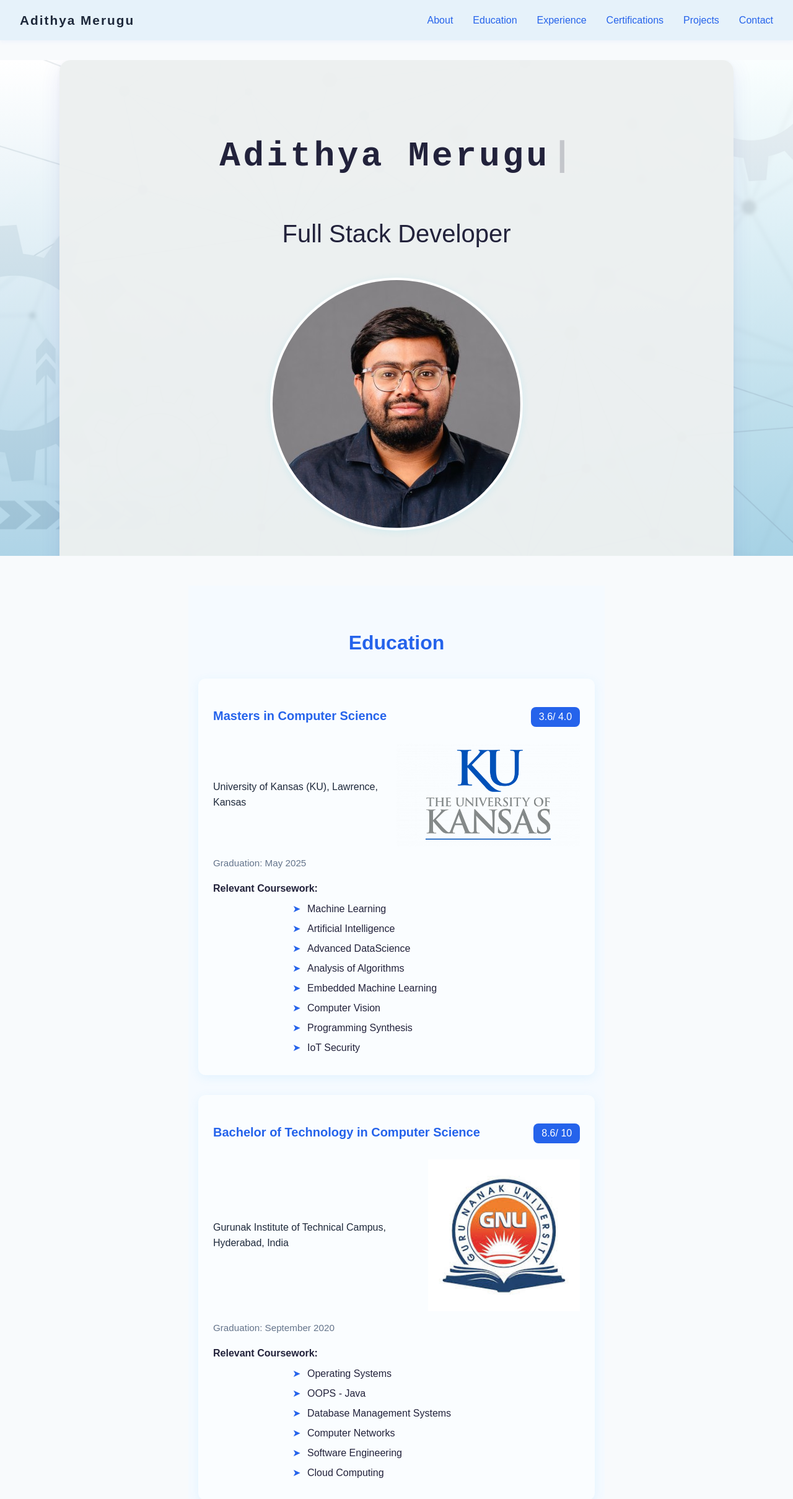
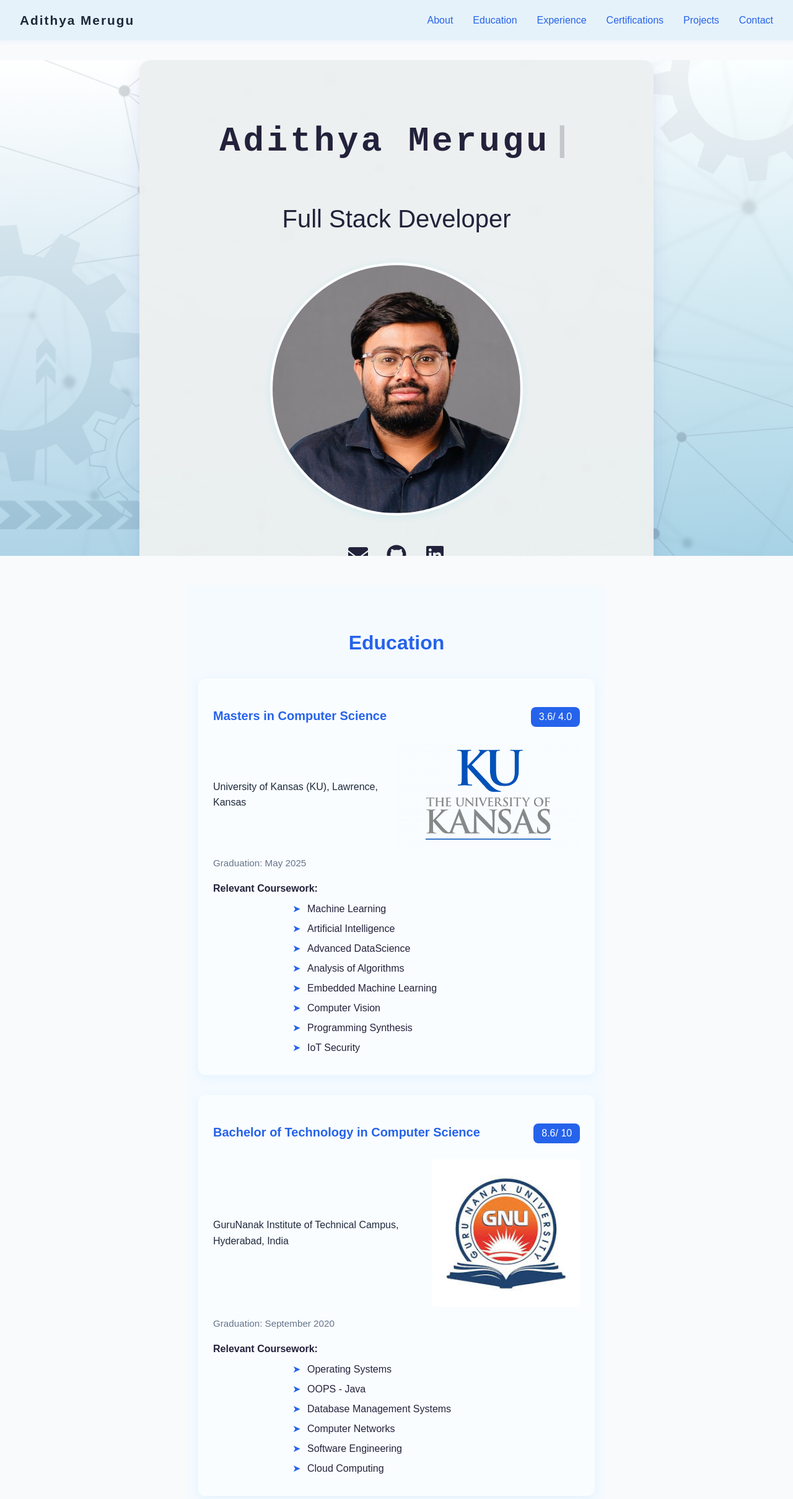
Before and after one commit to Adithya1105/Portfolio, a React (Create React App) app: page / in a window 1280 px wide. Shown: the top 2419 px of the page at 62% size. Built offline with nearby package versions, Linux system fonts and the light colour scheme.

Commit message:
download button layout issue

```diff
--- a/src/components/Education.js
+++ b/src/components/Education.js
@@ -27,7 +27,7 @@ const educationData = [
   },
   {
     degree: "Bachelor of Technology in Computer Science",
-    school: "Gurunak Institute of Technical Campus, Hyderabad, India",
+    school: "GuruNanak Institute of Technical Campus, Hyderabad, India",
     logo: jntuLogo,
     gpa: "8.6/ 10",
     coursework: [
--- a/src/components/Introduction.module.css
+++ b/src/components/Introduction.module.css
@@ -14,8 +14,8 @@
   z-index: 2;
   background: rgba(237, 240, 240, 0.96);
   border-radius: 18px;
-  padding: 4rem 4rem 4rem;
-  max-width: 1000px;
+  padding: 2.5rem 2.5rem 2.5rem;
+  max-width: 750px;
   width: 75vw;
   text-align: center;
   box-shadow:
```
